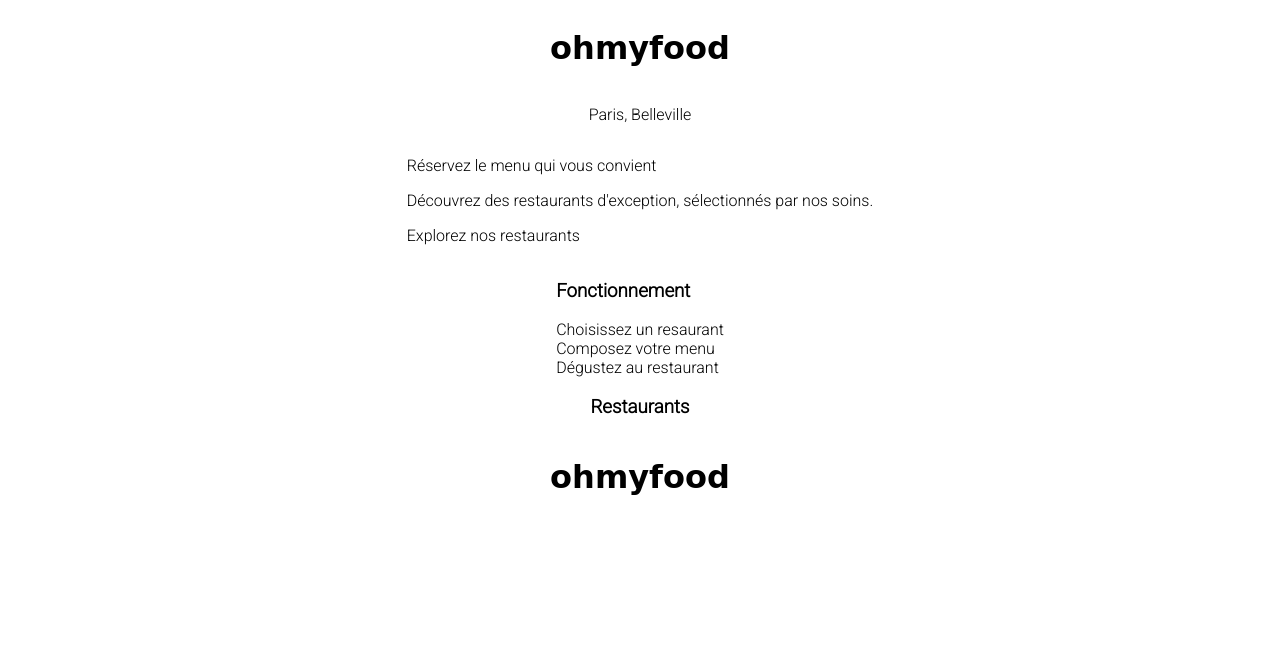
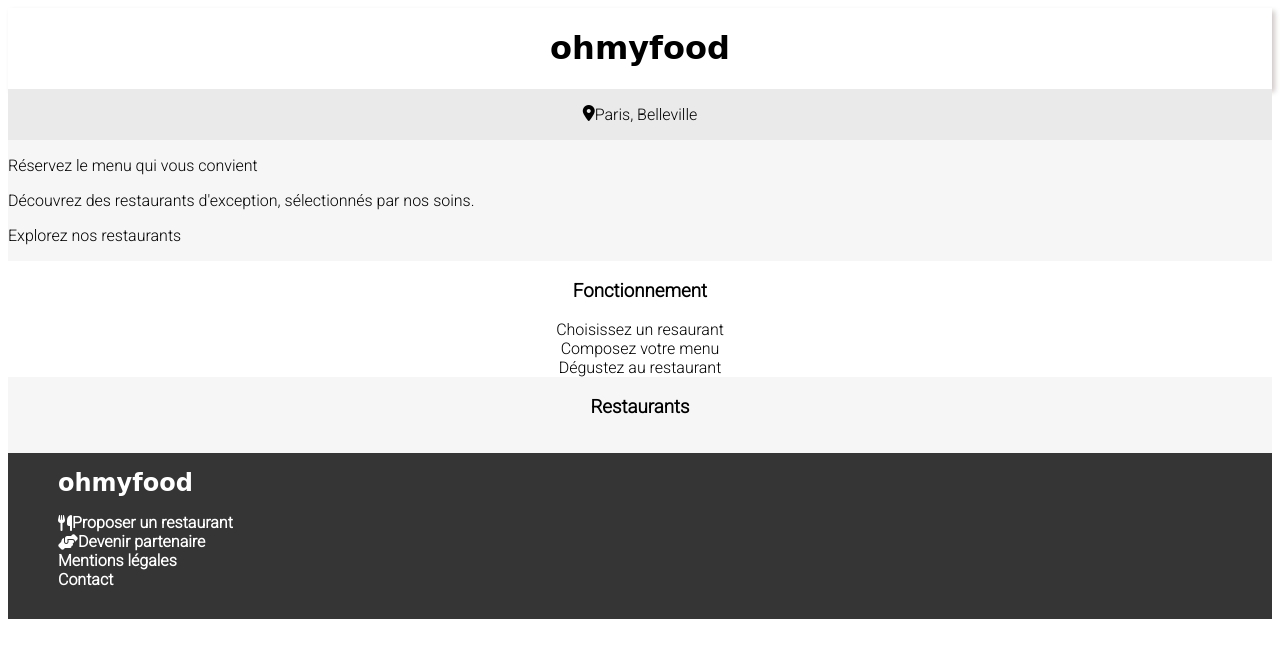
Before and after one commit to Sandmox/AlexandreMorin_3_25032021.github.io, a website: page index.html in a window 1280 px wide. Drawn offline with Linux system fonts and the light colour scheme; a web font is replaced by a local one.

Commit message:
add footer pre-version

```diff
--- a/index.html
+++ b/index.html
@@ -7,16 +7,18 @@
     <link href="https://fonts.googleapis.com/css2?family=Shrikhand&display=swap" rel="stylesheet">
     <link rel="preconnect" href="https://fonts.gstatic.com">
     <link href="https://fonts.googleapis.com/css2?family=Roboto:wght@300&display=swap" rel="stylesheet">
+    <script src="https://kit.fontawesome.com/5c259212b9.js" crossorigin="anonymous"></script>
 </head>
 <body>
     <header>
         <h1>ohmyfood</h1>
     </header>
     <section id="reservation">
-        <div>
+        <div id="location">
+            <i class="fas fa-map-marker-alt" id="location-logo"></i>
             <p>Paris, Belleville</p>
         </div>
-        <div>
+        <div id="reserve">
             <p>Réservez le menu qui vous convient</p>
             <p>Découvrez des restaurants d'exception, sélectionnés par nos soins.</p>
             <p>Explorez nos restaurants</p>
@@ -39,6 +41,20 @@
     </section>
     <footer>
         <h1>ohmyfood</h1>
+        <div class="footer-container">
+            <i class="fas fa-utensils"></i>
+            <p>Proposer un restaurant</p>
+        </div>
+        <div class="footer-container">
+            <i class="fas fa-hands-helping"></i>
+            <p>Devenir partenaire</p>
+        </div>
+        <div class="footer-container">
+            <p>Mentions légales</p>
+        </div>
+        <div class="footer-container">
+            <p>Contact</p>
+        </div>
     </footer>
 </body>
 </html>
--- /dev/null
+++ b/sass/layouts/_footer.scss
@@ -0,0 +1,27 @@
+footer{
+    background-color: #353535;
+    color: white;
+    width: 100%;
+    box-sizing: border-box;
+    padding-left: 50px;
+    display: flex;
+    flex-direction: column;
+    justify-content: space-around;
+    padding-bottom: 30px;
+        h1{
+            margin-bottom: 16px;
+            font-size: 1.5rem;
+        }
+}
+
+.footer-container{
+    display: flex;
+    flex-direction: row;
+        i{
+        margin-top: 2px;
+    }   p{
+        font-weight: bold;
+        margin: 0px;
+    }
+
+}
--- /dev/null
+++ b/sass/layouts/_header.scss
@@ -0,0 +1,7 @@
+header{
+    width: 100%;
+    box-shadow: 3px 3px 5px #cfcac8;
+        h1{
+            @include flexstyle;
+        }
+}
--- a/sass/pages/_welcome.scss
+++ b/sass/pages/_welcome.scss
@@ -1,3 +1,31 @@
+#location{
+    display: flex;
+    flex-direction: row;
+    background-color: #EAEAEA;
+    width: 100%;
+    justify-content: center;
+}
+
+#location-logo{
+    padding-top: 16px;
+}
+
 #reservation{
     @include flexstyle;
+    width: 100%;
 }
+
+#reserve{
+    background-color: #f6f6f6;
+    width: 100%;
+}
+
+#operations{
+    @include flexstyle;
+}
+
+#restaurants{
+    @include flexstyle;
+    background-color: #f6f6f6;
+    width: 100%;
+}
--- a/sass/style.scss
+++ b/sass/style.scss
@@ -4,3 +4,5 @@
 @import "./base/base";
 @import "./base/typography";
 @import "./pages/welcome";
+@import "./layouts/header";
+@import "./layouts/footer";
--- a/sass/utils/_variables.scss
+++ b/sass/utils/_variables.scss
@@ -1,3 +1,4 @@
+/* ---COLORS---*/
 $color-primary: #9356dc;
 $color-secondary: #FF79da;
 $color-tertiary: #99E2d0;
```
Also changed, not shown: .style.css, 1 other file.
